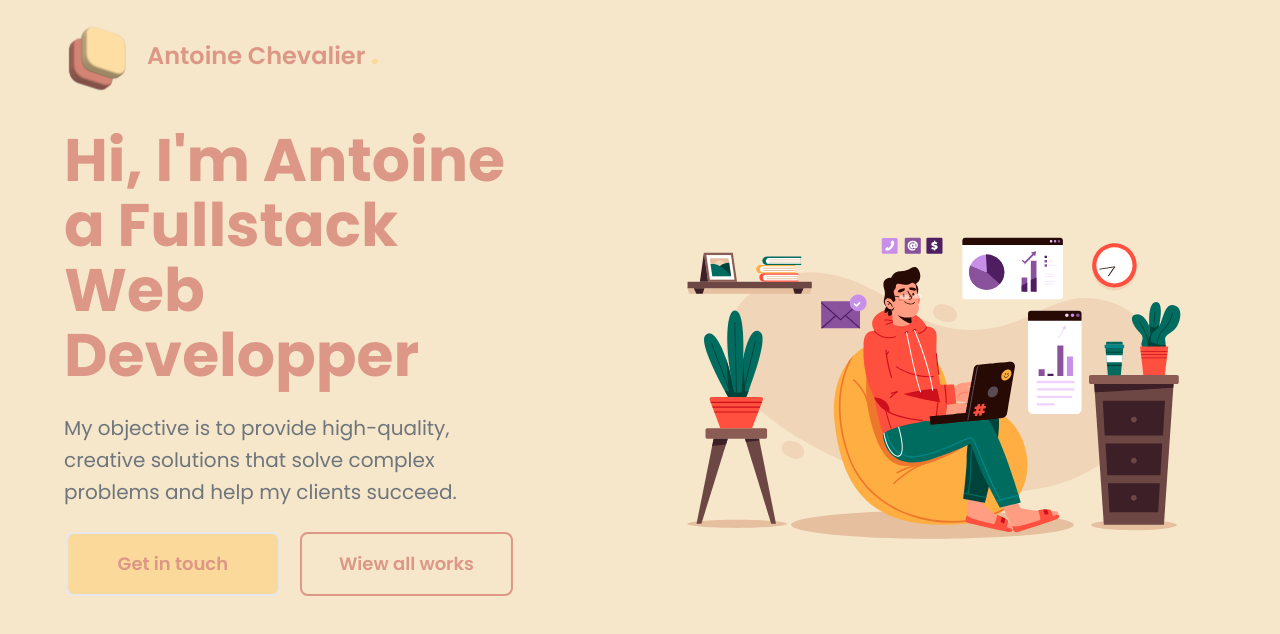
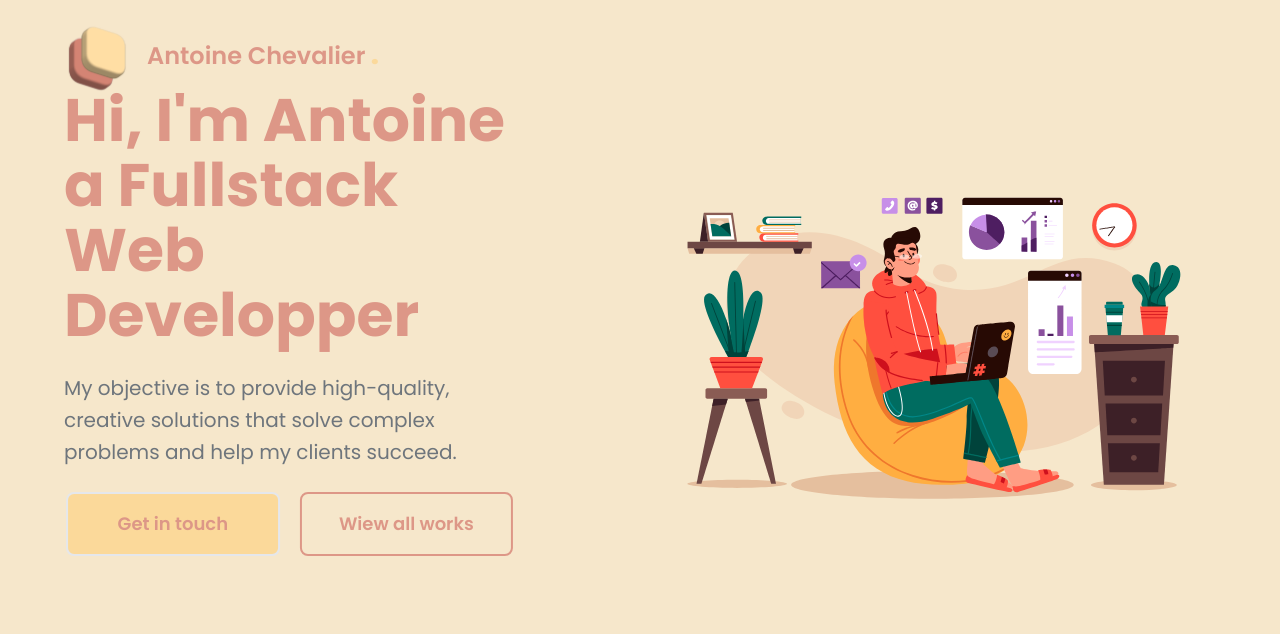
Before and after one commit to SeyBoo/portfolio-newgen, a Next.js app: page / in a window 1280 px wide. Shown: the top 634 px of the page. Built offline with nearby package versions, Linux system fonts and the light colour scheme.

Commit message:
update app spacing

```diff
--- a/src/common/components/src/header.tsx
+++ b/src/common/components/src/header.tsx
@@ -11,7 +11,7 @@ import { FunctionComponent } from "react";
 
 export const Header: FunctionComponent = () => {
   return (
-    <header className="flex flex-col gap-4 lg:gap-6 lg:grid lg:grid-cols-2 lg:items-center">
+    <header className="flex flex-col gap-4 -mt-10 lg:gap-6 lg:grid lg:grid-cols-2 lg:items-center">
       <ZoomInAnimation delay={0.1}>
         <Lottie animationData={groovyWalkAnimation} loop={true} />
       </ZoomInAnimation>
```
